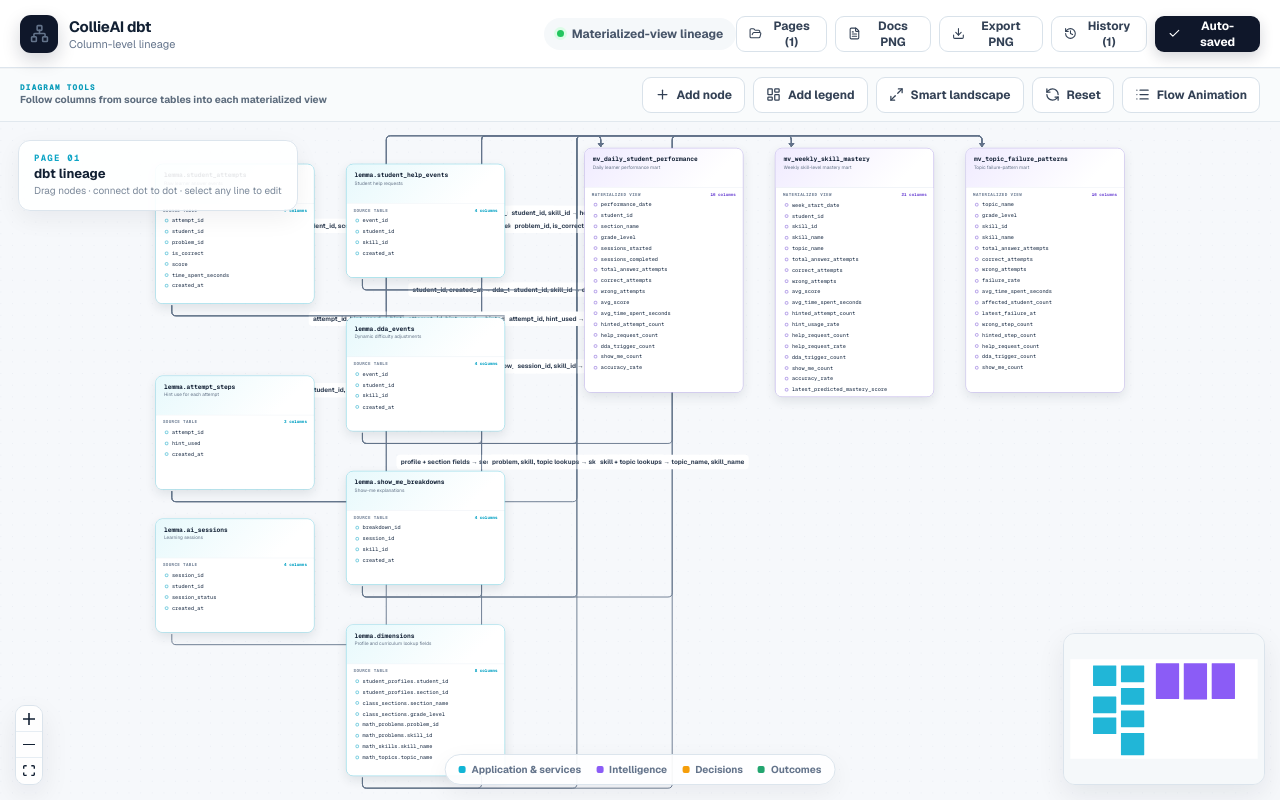
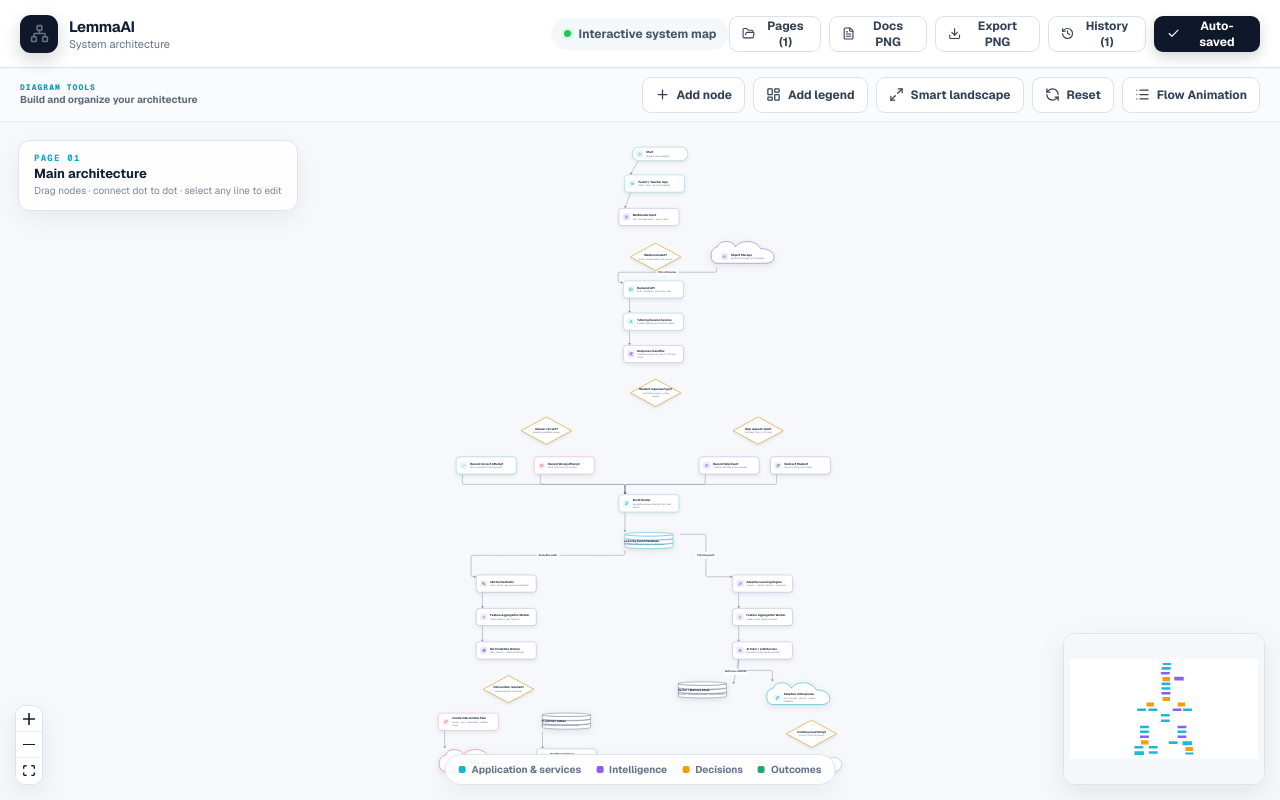
Before and after one commit to V0idStatic/ERD-Portfolio-Repo, a Next.js app in the folder CollieAI_ERD/architecture-flow/: page / in a window 1280 px wide. Built offline with nearby package versions, Linux system fonts and the light colour scheme.

Commit message:
Revert "Add column-level dbt lineage cards"
This reverts commit 99d5fd7325279961e370fe94aa3eb2ebde212558.

```diff
--- a/CollieAI_ERD/architecture-flow/app/ArchitectureFlow.tsx
+++ b/CollieAI_ERD/architecture-flow/app/ArchitectureFlow.tsx
@@ -118,9 +118,6 @@ type NodeTone = "cyan" | "violet" | "amber" | "emerald" | "slate" | "rose";
 type ArchitectureNodeData = {
   label: string;
   description?: string;
-  /** dbt relation metadata. When present the node renders as an ERD-style table. */
-  relationType?: "source" | "materialized_view" | "view";
-  columns?: string[];
   titleSize?: number;
   descriptionSize?: number;
   shape: NodeShape;
@@ -273,7 +270,6 @@ function ArchitectureNodeCard({ data, selected, width, height }: NodeProps<Archi
   }
 
   const animState = data._animState;
-  const isRelation = Boolean(data.relationType && data.columns?.length);
   return (
     <div
       className={`architecture-node shape-${data.shape} tone-${data.tone} ${
@@ -357,7 +353,7 @@ function ArchitectureNodeCard({ data, selected, width, height }: NodeProps<Archi
           <path d="M115 2 L228 63 L115 124 L2 63 Z" />
         </svg>
       ) : null}
-      <div className={`node-inner ${isRelation ? "relation-node-inner" : ""}`}>
+      <div className="node-inner">
         {data.shape !== "database" && data.shape !== "decision" ? (
           <span className="node-icon" aria-hidden="true">
             <Icon size={17} strokeWidth={2.2} />
@@ -368,19 +364,6 @@ function ArchitectureNodeCard({ data, selected, width, height }: NodeProps<Archi
           {data.description ? <span>{data.description}</span> : null}
         </div>
       </div>
-      {isRelation ? (
-        <div className="relation-schema" aria-label={`${data.label} columns`}>
-          <div className="relation-schema-head">
-            <span>{data.relationType === "source" ? "SOURCE TABLE" : data.relationType === "materialized_view" ? "MATERIALIZED VIEW" : "VIEW"}</span>
-            <b>{data.columns!.length} columns</b>
-          </div>
-          <ul>
-            {data.columns!.map((column) => (
-              <li key={column}><i aria-hidden="true" />{column}</li>
-            ))}
-          </ul>
-        </div>
-      ) : null}
             {data.shape !== "decision" && [10, 30, 50, 70, 90].map((pct, i) => (
         <Handle key={`bottom-${i}`} className="side-handle" type="source" position={Position.Bottom} id={i === 2 ? "bottom" : `bottom-${i}`} style={{ left: `${pct}%` }} />
       ))}
@@ -539,22 +522,6 @@ const n = (
   data: { label, description, shape, icon, tone },
 });
 
-const relationNode = (
-  id: string,
-  x: number,
-  y: number,
-  label: string,
-  relationType: "source" | "materialized_view" | "view",
-  columns: string[],
-  description: string,
-): ArchitectureNode => ({
-  id,
-  type: "architecture",
-  position: { x, y },
-  data: { label, description, relationType, columns, shape: "database", icon: "database", tone: relationType === "materialized_view" ? "violet" : "cyan" },
-  style: { width: 300, height: Math.max(215, Math.min(470, 110 + columns.length * 22)) },
-});
-
 const getLegendFrame = (allNodes: ArchitectureNode[], nodeIds: string[]) => {
   const members = allNodes.filter(
     (node) =>
@@ -630,7 +597,7 @@ const synchronizeLegendKey = (allNodes: ArchitectureNode[]) => {
   ];
 };
 
-const legacyInitialNodes: ArchitectureNode[] = [
+const initialNodes: ArchitectureNode[] = [
   n("start", 910, 10, "Start", "Student opens CollieAI", "terminal", "play", "emerald"),
   n("app", 875, 135, "Parent / Teacher App", "React · Expo · Next.js candidate", "service", "app", "cyan"),
   n("input", 850, 285, "Multimodal Input", "Text · selected object · voice · image", "service", "input", "violet"),
@@ -690,7 +657,7 @@ const edge = (
   labelBgBorderRadius: 5,
 });
 
-const legacyInitialEdges: Edge[] = [
+const initialEdges: Edge[] = [
   edge("e1", "start", "app"),
   edge("e2", "app", "input"),
   edge("e3", "input", "media"),
@@ -729,25 +696,6 @@ const legacyInitialEdges: Edge[] = [
   edge("e36", "continue", "input", "Yes · next turn", true, "de0-2", "right-0"),
 ];
 
-const initialNodes: ArchitectureNode[] = [
-  relationNode("attempts", 40, 100, "lemma.student_attempts", "source", ["attempt_id", "student_id", "problem_id", "is_correct", "score", "time_spent_seconds", "created_at"], "Raw learner answer events"),
-  relationNode("steps", 40, 500, "lemma.attempt_steps", "source", ["attempt_id", "hint_used", "created_at"], "Hint use for each attempt"),
-  relationNode("sessions", 40, 770, "lemma.ai_sessions", "source", ["session_id", "student_id", "session_status", "created_at"], "Learning sessions"),
-  relationNode("help", 400, 100, "lemma.student_help_events", "source", ["event_id", "student_id", "skill_id", "created_at"], "Student help requests"),
-  relationNode("dda", 400, 390, "lemma.dda_events", "source", ["event_id", "student_id", "skill_id", "created_at"], "Dynamic difficulty adjustments"),
-  relationNode("show-me", 400, 680, "lemma.show_me_breakdowns", "source", ["breakdown_id", "session_id", "skill_id", "created_at"], "Show-me explanations"),
-  relationNode("dimensions", 400, 970, "lemma.dimensions", "source", ["student_profiles.student_id", "student_profiles.section_id", "class_sections.section_name", "class_sections.grade_level", "math_problems.problem_id", "math_problems.skill_id", "math_skills.skill_name", "math_topics.topic_name"], "Profile and curriculum lookup fields"),
-  relationNode("daily", 850, 70, "mv_daily_student_performance", "materialized_view", ["performance_date", "student_id", "section_name", "grade_level", "sessions_started", "sessions_completed", "total_answer_attempts", "correct_attempts", "wrong_attempts", "avg_score", "avg_time_spent_seconds", "hinted_attempt_count", "help_request_count", "dda_trigger_count", "show_me_count", "accuracy_rate"], "Daily learner performance mart"),
-  relationNode("weekly", 1210, 70, "mv_weekly_skill_mastery", "materialized_view", ["week_start_date", "student_id", "skill_id", "skill_name", "topic_name", "total_answer_attempts", "correct_attempts", "wrong_attempts", "avg_score", "avg_time_spent_seconds", "hinted_attempt_count", "hint_usage_rate", "help_request_count", "help_request_rate", "dda_trigger_count", "show_me_count", "accuracy_rate", "latest_predicted_mastery_score", "latest_risk_level", "recommended_action", "latest_prediction_at"], "Weekly skill-level mastery mart"),
-  relationNode("topic-failures", 1570, 70, "mv_topic_failure_patterns", "materialized_view", ["topic_name", "grade_level", "skill_id", "skill_name", "total_answer_attempts", "correct_attempts", "wrong_attempts", "failure_rate", "avg_time_spent_seconds", "affected_student_count", "latest_failure_at", "wrong_step_count", "hinted_step_count", "help_request_count", "dda_trigger_count", "show_me_count"], "Topic failure-pattern mart"),
-];
-
-const initialEdges: Edge[] = [
-  edge("attempts-daily", "attempts", "daily", "student_id, score, timestamps → daily attempt metrics"), edge("steps-daily", "steps", "daily", "attempt_id, hint_used → hinted_attempt_count"), edge("sessions-daily", "sessions", "daily", "student_id, status, created_at → session metrics"), edge("help-daily", "help", "daily", "student_id, created_at → help_request_count"), edge("dda-daily", "dda", "daily", "student_id, created_at → dda_trigger_count"), edge("show-daily", "show-me", "daily", "session_id, created_at → show_me_count"), edge("dimensions-daily", "dimensions", "daily", "profile + section fields → section_name, grade_level"),
-  edge("attempts-weekly", "attempts", "weekly", "student_id, problem_id, score → weekly attempt metrics"), edge("steps-weekly", "steps", "weekly", "attempt_id, hint_used → hinted_attempt_count"), edge("help-weekly", "help", "weekly", "student_id, skill_id → help_request_count"), edge("dda-weekly", "dda", "weekly", "student_id, skill_id → dda_trigger_count"), edge("show-weekly", "show-me", "weekly", "session_id, skill_id → show_me_count"), edge("dimensions-weekly", "dimensions", "weekly", "problem, skill, topic lookups → skill_name, topic_name"),
-  edge("attempts-topic", "attempts", "topic-failures", "problem_id, is_correct → failure metrics"), edge("steps-topic", "steps", "topic-failures", "attempt_id, hint_used → hinted_step_count"), edge("help-topic", "help", "topic-failures", "skill_id → help_request_count"), edge("dda-topic", "dda", "topic-failures", "skill_id → dda_trigger_count"), edge("show-topic", "show-me", "topic-failures", "skill_id → show_me_count"), edge("dimensions-topic", "dimensions", "topic-failures", "skill + topic lookups → topic_name, skill_name"),
-];
-
 const shapeOptions: { value: NodeShape; label: string }[] = [
   { value: "service", label: "Service" },
   { value: "decision", label: "Diamond" },
@@ -784,11 +732,11 @@ const createLegendDraft = (): LegendDraft => ({
   nodeIds: [],
 });
 
-const PAGE_INDEX_KEY = "collieai-dbt-lineage-pages-v1";
-const LEGACY_STORAGE_KEY = "collieai-dbt-lineage-v1";
-const defaultPages: DiagramPage[] = [{ id: "main", name: "dbt lineage" }];
-const pageStorageKey = (pageId: string) => `collieai-dbt-lineage-page-${pageId}`;
-const historyStorageKey = (pageId: string) => `collieai-dbt-lineage-history-${pageId}`;
+const PAGE_INDEX_KEY = "collieai-architecture-pages-v1";
+const LEGACY_STORAGE_KEY = "collieai-architecture-v1";
+const defaultPages: DiagramPage[] = [{ id: "main", name: "Main architecture" }];
+const pageStorageKey = (pageId: string) => `collieai-architecture-page-${pageId}`;
+const historyStorageKey = (pageId: string) => `collieai-architecture-history-${pageId}`;
 const MAX_HISTORY_ENTRIES = 40;
 
 const diagramSignature = (nodes: ArchitectureNode[], edges: Edge[]) =>
@@ -2480,13 +2428,13 @@ function FlowWorkspace() {
         <div className="brand">
           <span className="brand-mark"><Network size={19} /></span>
           <div>
-            <strong>CollieAI dbt</strong>
-            <span>Column-level lineage</span>
+            <strong>LemmaAI</strong>
+            <span>System architecture</span>
           </div>
         </div>
         <div className="topbar-center">
           <span className="status-dot" />
-          Materialized-view lineage
+          Interactive system map
         </div>
         <div className="topbar-actions">
           <button
@@ -2528,7 +2476,7 @@ function FlowWorkspace() {
       <nav className="tool-navbar" aria-label="Diagram tools">
         <div className="tool-navbar-label">
           <span>DIAGRAM TOOLS</span>
-          <strong>Follow columns from source tables into each materialized view</strong>
+          <strong>Build and organize your architecture</strong>
         </div>
         <div className="tool-navbar-actions">
           <button className="button secondary" onClick={() => setCreatorOpen(true)}>
--- a/CollieAI_ERD/architecture-flow/app/globals.css
+++ b/CollieAI_ERD/architecture-flow/app/globals.css
@@ -168,26 +168,6 @@ button { cursor: pointer; }
 .shape-database.is-selected .database-art .db-body,
 .shape-database.is-selected .database-art .db-top { stroke:var(--node); stroke-width:2.8; }
 .shape-database .node-inner { position:relative; z-index:3; padding:28px 24px 17px; }
-.shape-database:has(.relation-schema) {
-  display:flex; flex-direction:column; align-items:stretch; overflow:hidden;
-  border:1px solid var(--node-line); border-radius:13px; background:#fff; filter:none;
-  box-shadow:0 8px 20px rgba(30,41,59,.11);
-}
-.shape-database:has(.relation-schema) .database-art { display:none; }
-.shape-database:has(.relation-schema) .relation-node-inner {
-  flex:none; min-height:74px; padding:13px 15px 10px; align-items:flex-start;
-  border-bottom:1px solid #e4ebf1; background:linear-gradient(135deg,var(--node-soft),#fff 80%);
-}
-.shape-database:has(.relation-schema) .node-copy { gap:2px; }
-.shape-database:has(.relation-schema) .node-copy strong { font-family:var(--font-geist-mono); font-size:12px; }
-.shape-database:has(.relation-schema) .node-copy span { font-size:9px; }
-.relation-schema { position:relative; z-index:3; min-height:0; flex:1; overflow:auto; padding:8px 12px 11px; background:#fff; }
-.relation-schema-head { display:flex; align-items:center; justify-content:space-between; gap:8px; margin:0 1px 7px; color:#718096; font:700 8px/1 var(--font-geist-mono); letter-spacing:.08em; }
-.relation-schema-head b { color:var(--node); font-weight:800; letter-spacing:0; }
-.relation-schema ul { display:grid; gap:2px; margin:0; padding:0; list-style:none; }
-.relation-schema li { display:flex; align-items:center; gap:7px; min-width:0; padding:3px 5px; border-radius:4px; color:#34445a; font:500 10px/1.25 var(--font-geist-mono); overflow-wrap:anywhere; }
-.relation-schema li:hover { background:var(--node-soft); color:#152337; }
-.relation-schema li i { flex:none; width:6px; height:6px; border:1.5px solid var(--node); border-radius:2px; }
 .shape-cloud {
   width:100%; height:100%; min-height:0; border:0; border-radius:0; background:transparent;
   box-shadow: none; filter: drop-shadow(0 8px 14px rgba(30,41,59,.12));
--- a/CollieAI_ERD/architecture-flow/app/layout.tsx
+++ b/CollieAI_ERD/architecture-flow/app/layout.tsx
@@ -13,9 +13,9 @@ const geistMono = Geist_Mono({
 });
 
 export const metadata: Metadata = {
-  title: "CollieAI dbt Column Lineage",
+  title: "LemmaAI System Architecture",
   description:
-    "An interactive dbt lineage map that shows source and materialized-view columns.",
+    "An interactive architecture map for CollieAI's adaptive learning platform.",
   icons: {
     icon: "/favicon.svg",
     shortcut: "/favicon.svg",
```
